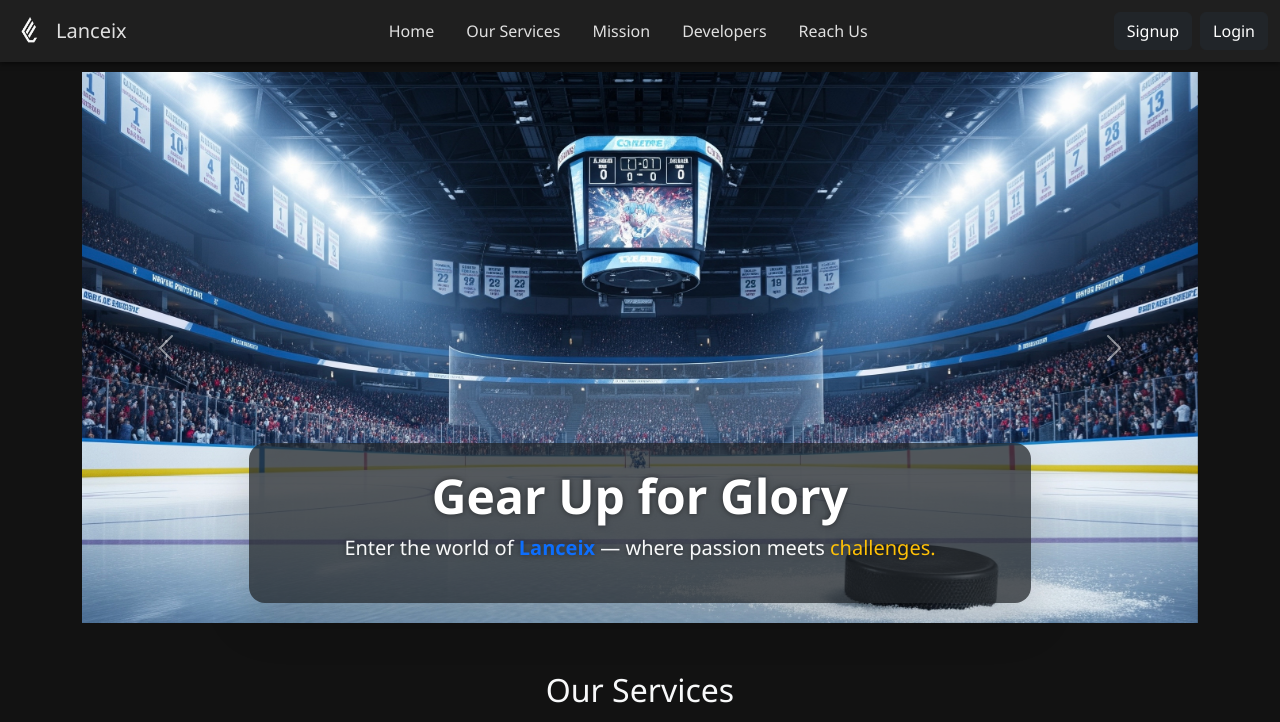
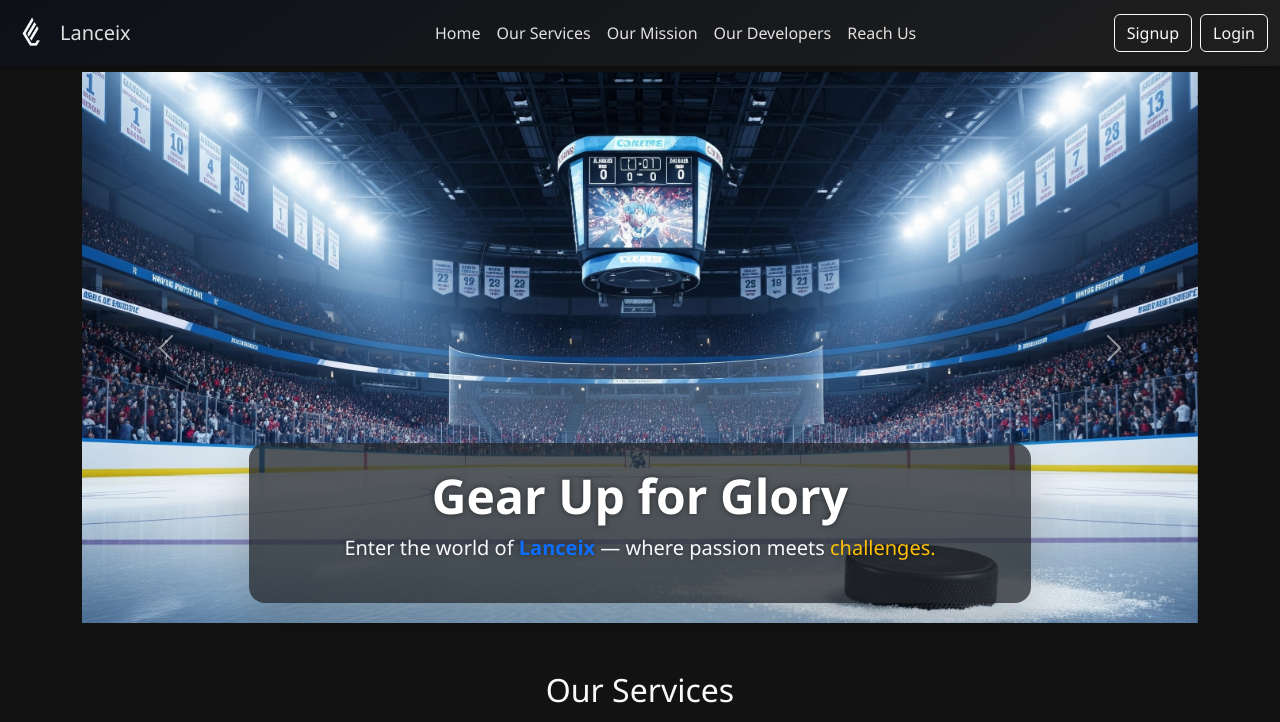
Before and after one commit to Amitg24/Lanceix, a website: page public/index.html in a window 1280 px wide. Shown: the top 722 px of the page. Drawn offline with nearby package versions, Linux system fonts and the light colour scheme.

Commit message:
Update index.html

```diff
--- a/public/index.html
+++ b/public/index.html
@@ -428,47 +428,50 @@
       flex: 1;
     }
   </style>
+  <script src="https://cdn.jsdelivr.net/npm/bootstrap@5.3.7/dist/js/bootstrap.bundle.min.js"></script>
 </head>
+
 
 <body class="d-flex flex-column min-vh-100">
   <div id="waiting">
     <i class="fa-solid fa-spinner fa-spin-pulse"></i>
   </div>
 
+
   <!-- Navbar -->
-  <nav class="navbar navbar-expand-md navbar-dark bg-dark fixed-top py-2">
+  <nav class="navbar navbar-expand-lg navbar-dark fixed-top"
+    style="background: linear-gradient(145deg, #0d1117, #1f1f1f); box-shadow: 0 2px 5px rgba(0,0,0,0.3);">
     <div class="container-fluid">
 
-      <!-- Logo -->
+      <!-- Brand -->
       <a class="navbar-brand d-flex align-items-center" href="#">
-        <img src="pics/ lobe.png" alt="Lanceix Logo" style="height: 36px;">
+        <img src="pics/ lobe.png" alt="Lanceix Logo" style="height: 40px;">
         <span class="ms-2">Lanceix</span>
       </a>
 
-      <!-- Toggler button for mobile -->
-      <button class="navbar-toggler" type="button" data-bs-toggle="collapse" data-bs-target="#mainNavbar"
-        aria-controls="mainNavbar" aria-expanded="false" aria-label="Toggle navigation">
+      <!-- Toggler for mobile -->
+      <button class="navbar-toggler" type="button" data-bs-toggle="collapse" data-bs-target="#navbarMain"
+        aria-controls="navbarMain" aria-expanded="false" aria-label="Toggle navigation">
         <span class="navbar-toggler-icon"></span>
       </button>
 
-      <!-- Collapsible content -->
-      <div class="collapse navbar-collapse justify-content-between" id="mainNavbar">
+      <!-- Navbar links and buttons -->
+      <div class="collapse navbar-collapse justify-content-between" id="navbarMain">
 
-        <!-- Links -->
-        <div class="navbar-nav mx-auto text-center">
-          <a class="nav-link px-3" href="#">Home</a>
-          <a class="nav-link px-3" href="#services">Our Services</a>
-          <a class="nav-link px-3" href="#mission">Mission</a>
-          <a class="nav-link px-3" href="#developers">Developers</a>
-          <a class="nav-link px-3" href="#contact">Reach Us</a>
+        <!-- Left side: nav links -->
+        <ul class="navbar-nav mb-2 mb-lg-0 " style="padding-left: 25%;" >
+          <li class="nav-item"><a class="nav-link active" href="#">Home</a></li>
+          <li class="nav-item"><a class="nav-link" href="#services">Our Services</a></li>
+          <li class="nav-item"><a class="nav-link" href="#mission">Our Mission</a></li>
+          <li class="nav-item"><a class="nav-link" href="#developers">Our Developers</a></li>
+          <li class="nav-item"><a class="nav-link" href="#contact">Reach Us</a></li>
+        </ul>
+
+        <!-- Right side: buttons -->
+        <div class="d-flex">
+          <button class="btn btn-outline-light me-2" data-bs-toggle="modal" data-bs-target="#divSignup">Signup</button>
+          <button class="btn btn-outline-light" data-bs-toggle="modal" data-bs-target="#divLogin">Login</button>
         </div>
-
-        <!-- Buttons -->
-        <div class="d-flex gap-2 mt-3 mt-md-0 justify-content-center" style="padding-right: -70px;">
-          <button class="btn btn-dark" data-bs-toggle="modal" data-bs-target="#divSignup">Signup</button>
-          <button class="btn btn-dark" data-bs-toggle="modal" data-bs-target="#divLogin">Login</button>
-        </div>
-
       </div>
     </div>
   </nav>
```
